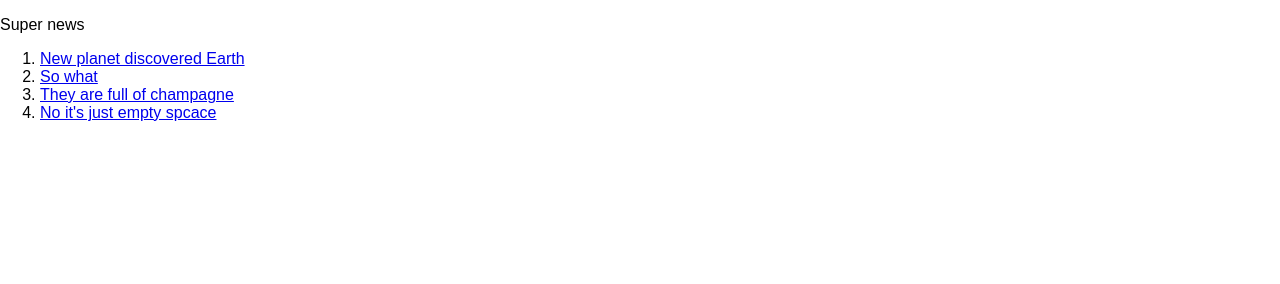
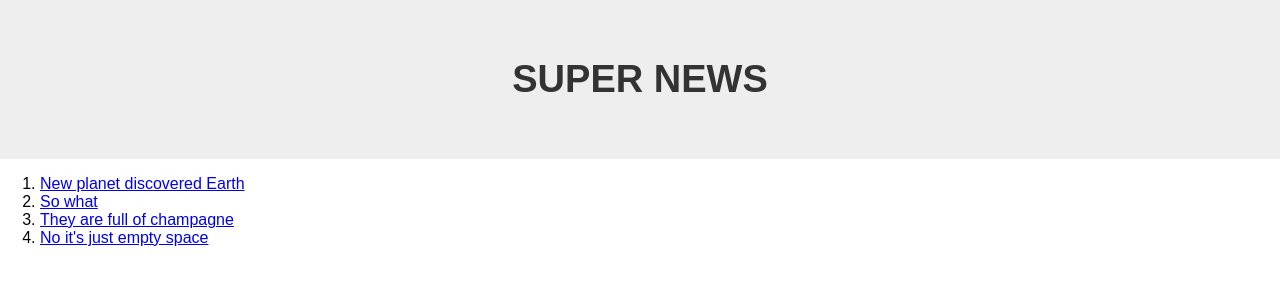
Before and after one commit to Kalimiri/ExerciseNewsSite, a plain HTML site: page index.html in a window 1280 px wide. Drawn offline with Linux system fonts and the light colour scheme.

Commit message:
Styled header

```diff
--- a/index.html
+++ b/index.html
@@ -4,10 +4,11 @@
 		<title>SUPER NEWS</title>
 		<meta charset ='utf-8'/>
 		<link rel='stylesheet' href='normalize.css' />
+		<link rel='stylesheet' href='main.css' />
 	</head>
 	<body>
-		<header>
-			<p> Super news </p>
+		<header class='hero'>
+			<p class='logo'> Super news </p>
 		</header>
 		<main>
 			<ol>
@@ -21,7 +22,7 @@
 					<a href="#">They are full of champagne</a>
 				</li>
 				<li>
-					<a href="#">No it's just empty spcace</a>
+					<a href="#">No it's just empty space</a>
 				</li>
 			</ol>
 		</main>
--- a/main.css
+++ b/main.css
@@ -34,3 +34,22 @@ ol {
 li {
 
 }
+
+/*-------------------------------
+* Header
+---------------------------------*/
+.hero {
+	background-color: #eeeeee;
+	padding: 20px 0;
+	color: #333333;
+	text-align: center;
+}
+
+/*-------------------------------
+* Logo
+---------------------------------*/
+.logo {
+	font-size: 38px;
+	font-weight: bold;
+	text-transform: uppercase;
+}
```
